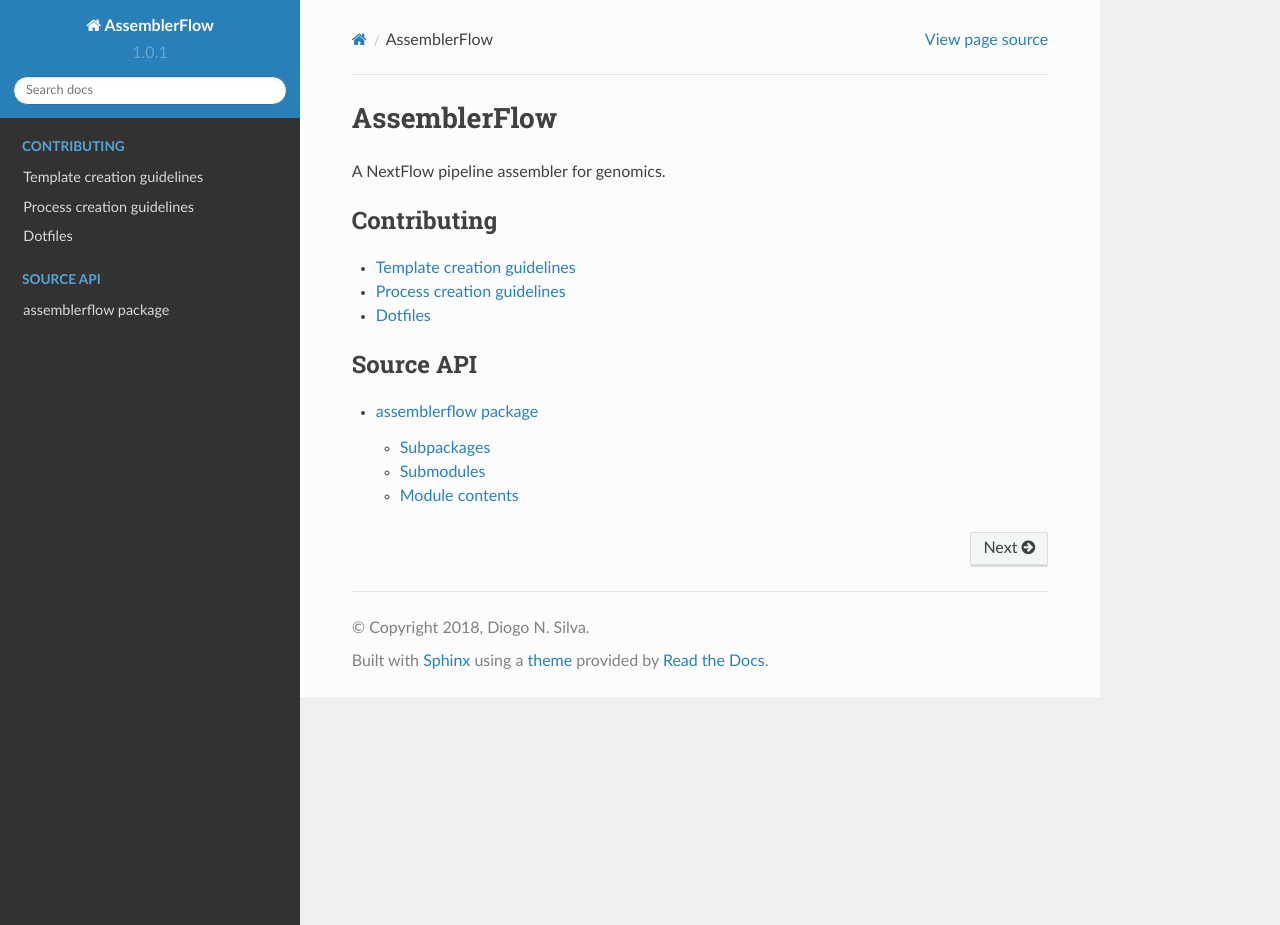
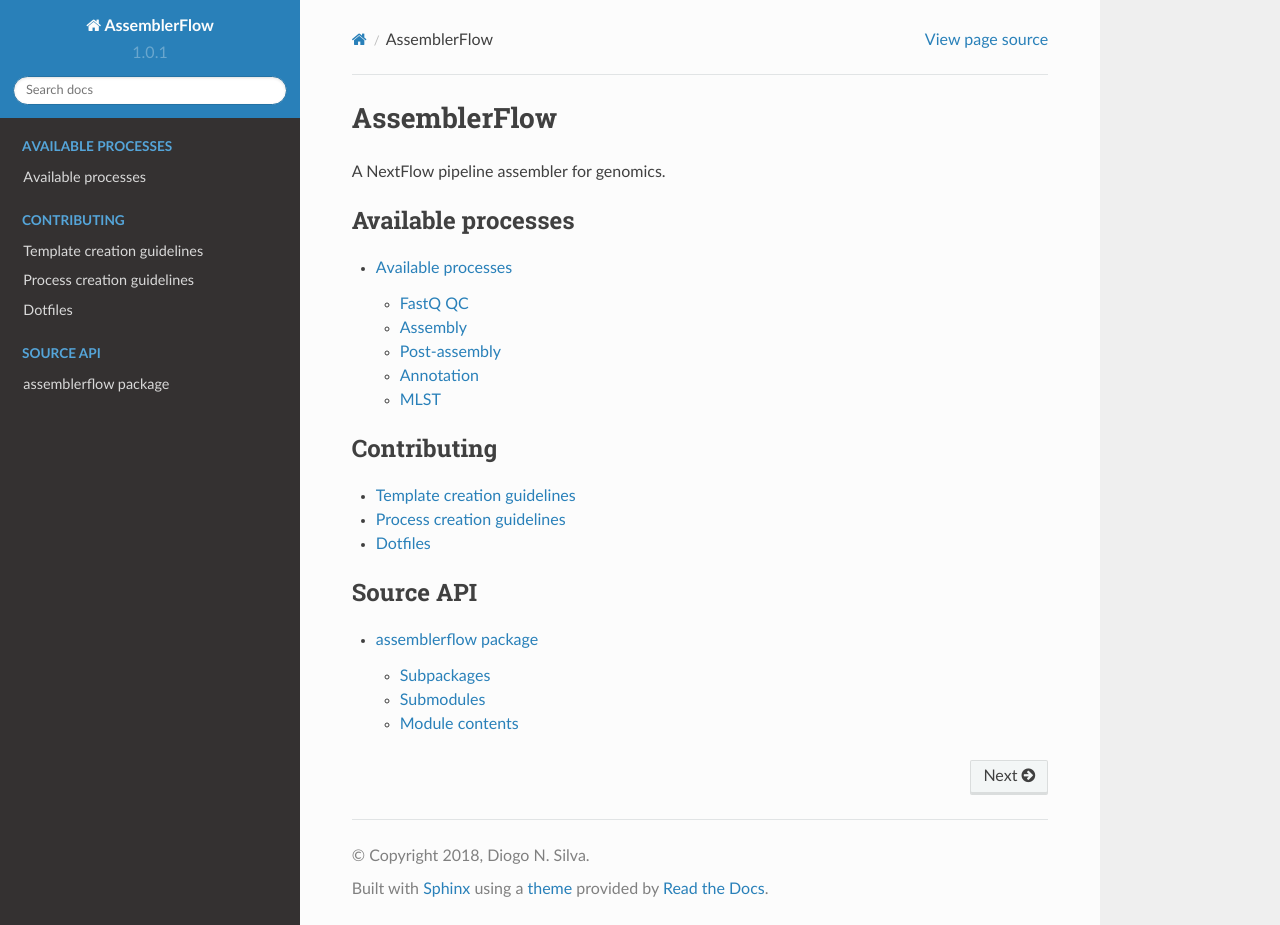
Before and after one commit to assemblerflow/flowcraft, a Sphinx documentation site: the page built from docs/index.rst, in a window 1280 px wide and 925 px high. Built offline with Sphinx 7.4.7 and the Read the Docs theme 2.0.0, drawn with Linux system fonts in a browser that asks for light colours.

Commit message:
Added documentation on the available processes

```diff
--- a/docs/index.rst
+++ b/docs/index.rst
@@ -7,6 +7,14 @@
 =============
 
 A NextFlow pipeline assembler for genomics.
+
+.. _Processes:
+
+.. toctree::
+   :maxdepth: 3
+   :caption: Available processes
+
+   available_processes
 
 .. _Contributing:
 
```
Also changed, not shown: docs/available_processes.rst (added, +68 -0 lines).
